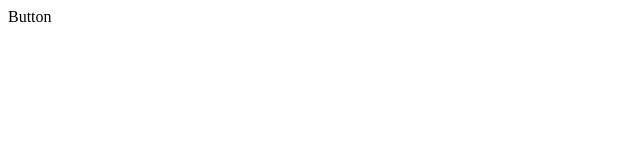
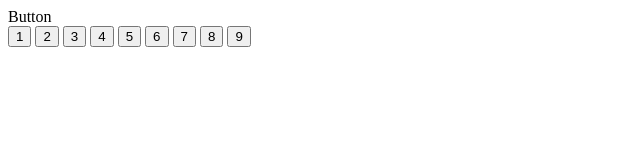
Before and after one commit to mcm666666/10_Days_Of_JavaScript-HackerRank, a plain HTML site: page Day 8/Button Container/index.html in a window 1280 px wide. Shown: the whole page, without its empty margins (0-640 px from the left). Drawn offline with Linux system fonts and the light colour scheme; files that its build step writes are made by us from their sources; files whose address does not match are found by name.

Commit message:
Update index.html

```diff
--- a/Day 8/Button Container/index.html
+++ b/Day 8/Button Container/index.html
@@ -7,6 +7,15 @@
     </head>
     <body>
       <div id"btns" class="buttonContainer">
+          <button id="btn1" class="buttonClass">1</button>
+          <button id="btn2" class="buttonClass">2</button>
+          <button id="btn3" class="buttonClass">3</button>
+          <button id="btn4" class="buttonClass">4</button>
+          <button id="btn5" class="buttonClass">5</button>
+          <button id="btn6" class="buttonClass">6</button>
+          <button id="btn7" class="buttonClass">7</button>
+          <button id="btn8" class="buttonClass">8</button>
+          <button id="btn9" class="buttonClass">9</button>
       </div>
 
       <script src="js/buttonsGrid.js" type="text/javascript"></script>
```
